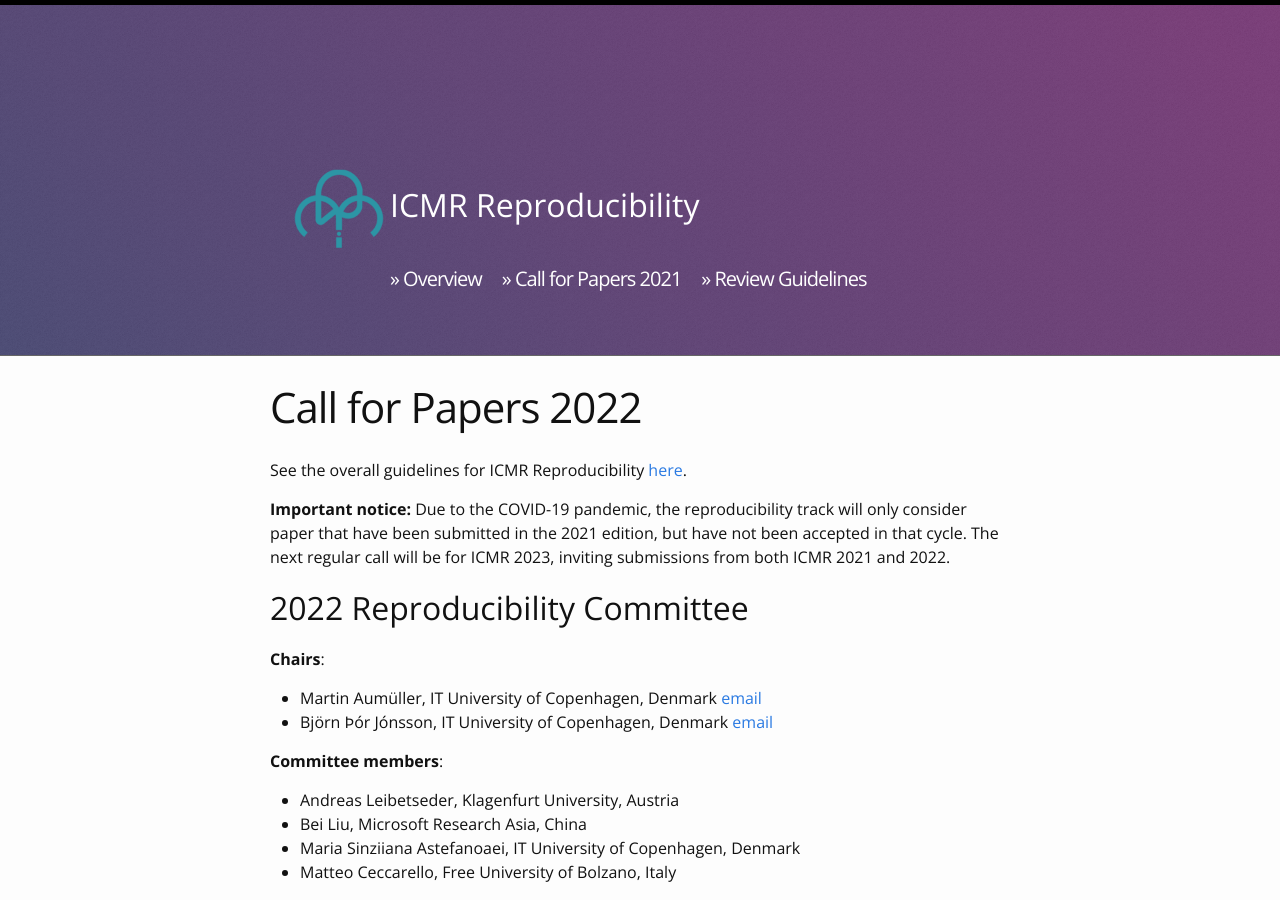
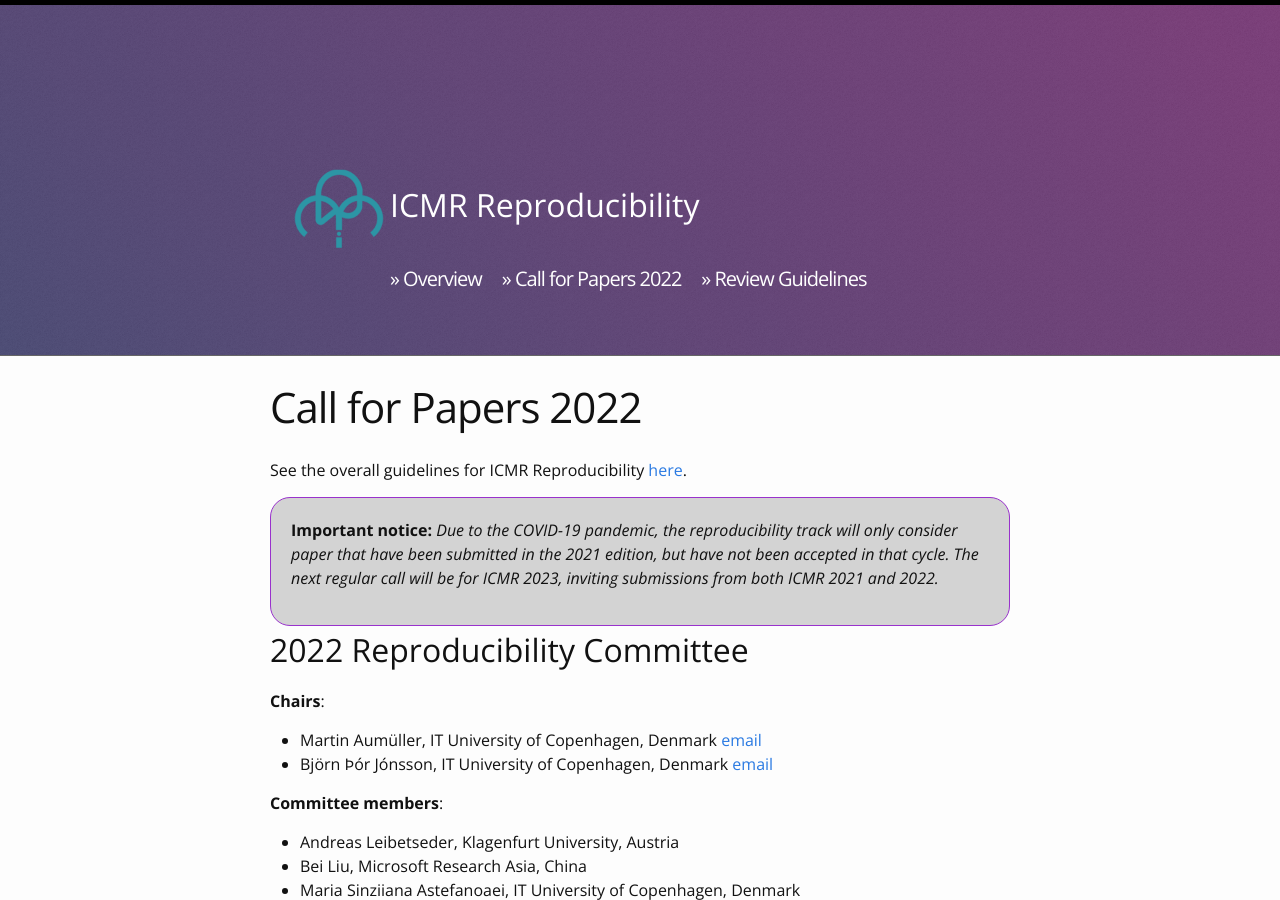
Before and after one commit to icmr-reproducibility/website, a Jekyll site: the page built from z_cfp2021.md, in a window 1280 px wide and 900 px high. Built offline with Jekyll 4.4.1, drawn with Linux system fonts in a browser that asks for light colours.

Commit message:
updated website

```diff
--- a/_includes/header.html
+++ b/_includes/header.html
@@ -15,7 +15,7 @@
  <h2><img style="width: 100px;" src="{{site.baseurl}}/images/logo.png"/ >{{ site.title }}</h2>
       <div class="trigger">
         <a class="site-title" href="{{ site.baseurl }}/">&raquo; Overview</a>
-        <a class="site-title" href="{{ site.baseurl }}/cfp2021/">&raquo; Call for Papers 2021</a>
+        <a class="site-title" href="{{ site.baseurl }}/cfp2022/">&raquo; Call for Papers 2022</a>
         <a class="site-title" href="{{ site.baseurl }}/guidelines/">&raquo; Review Guidelines</a>
       </div>
     </nav>
--- a/z_cfp2021.md
+++ b/z_cfp2021.md
@@ -6,7 +6,10 @@ permalink: /cfp2022/
 
 See the overall guidelines for ICMR Reproducibility [here]({{site.baseurl}}/).
 
-**Important notice:** Due to the COVID-19 pandemic, the reproducibility track will only consider paper that have been submitted in the 2021 edition, but have not been accepted in that cycle. The next regular call will be for ICMR 2023, inviting submissions from both ICMR 2021 and 2022.
+{::options parse_block_html="true" /}
+<div class="box">
+**Important notice:** _Due to the COVID-19 pandemic, the reproducibility track will only consider paper that have been submitted in the 2021 edition, but have not been accepted in that cycle. The next regular call will be for ICMR 2023, inviting submissions from both ICMR 2021 and 2022._
+</div>
 
 ## 2022 Reproducibility Committee
 
```
